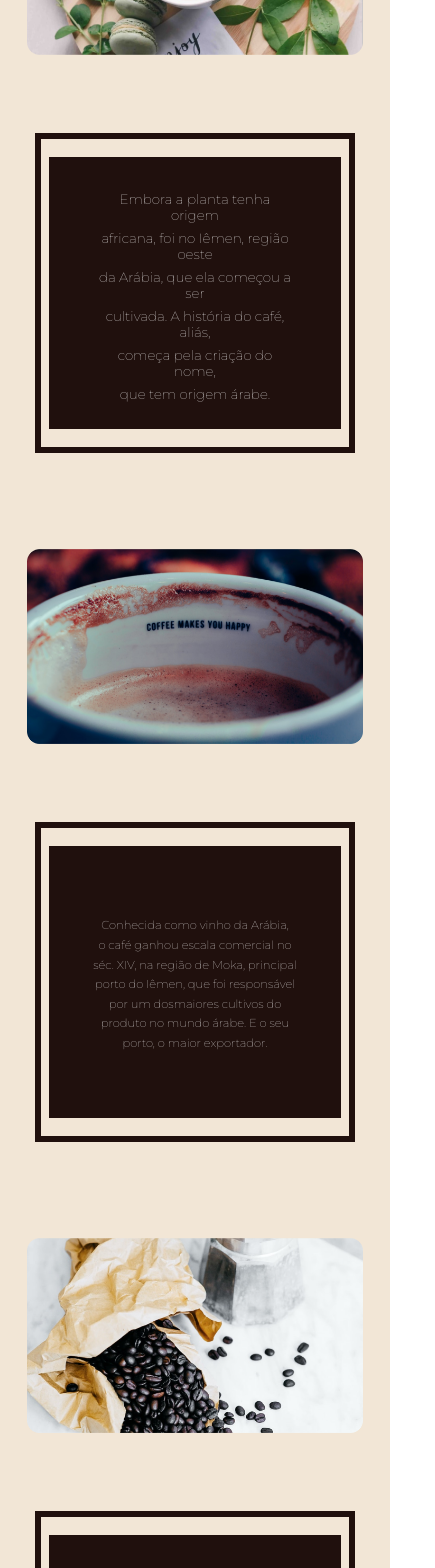
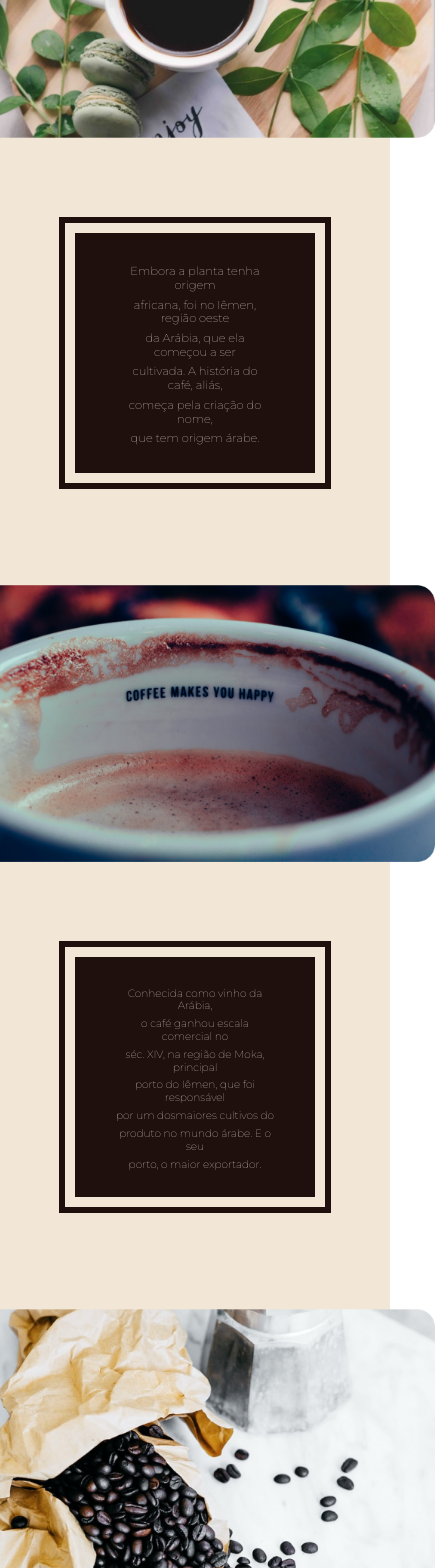
Before and after one commit to thaiis-souto7/VinhoDaArabia.io, a React (Create React App) app: page / in a window 390 px wide. Shown: the part 2380-3948 px from the top of the page, 435 px wide, since content can reach past the window. Built offline with nearby package versions, Linux system fonts and the light colour scheme; a web font is replaced by a local one.

Commit message:
resolução 1024

```diff
--- a/src/App.css
+++ b/src/App.css
@@ -702,12 +702,6 @@ h4 {
   .basic-2-image #icon-3 {
     width: 21rem;
   }
-  .basic-2-image #icon-2 {
-    width: 22rem;
-  }
-  .basic-2-image #icon-3 {
-    width: 22rem;
-  }
   .box-about {
     width: 20rem;
     height: 20rem;
@@ -731,3 +725,38 @@ h4 {
     font-size: 2rem;
   }
 }
+
+@media (max-width: 1024px) {
+  html {
+    font-size: 100%;
+  }
+  .basic-2-image #icon-1 {
+    width: 30rem;
+  }
+  .basic-2-image #icon-2 {
+    width: 30rem;
+  }
+  .basic-2-image #icon-3 {
+    width: 30rem;
+  }
+  .box-about {
+    width: 17rem;
+    height: 17rem;
+  }
+  .box-2 {
+    height: 15rem;
+    width: 15rem;
+  }
+  .box-text-1 {
+    font-size: 60%;
+  }
+  .box-text-2 {
+    font-size: 55%;
+  }
+  .box-text-3 {
+    font-size: 65%;
+  }
+  .basic-title {
+    font-size: 2rem;
+  }
+}
```
